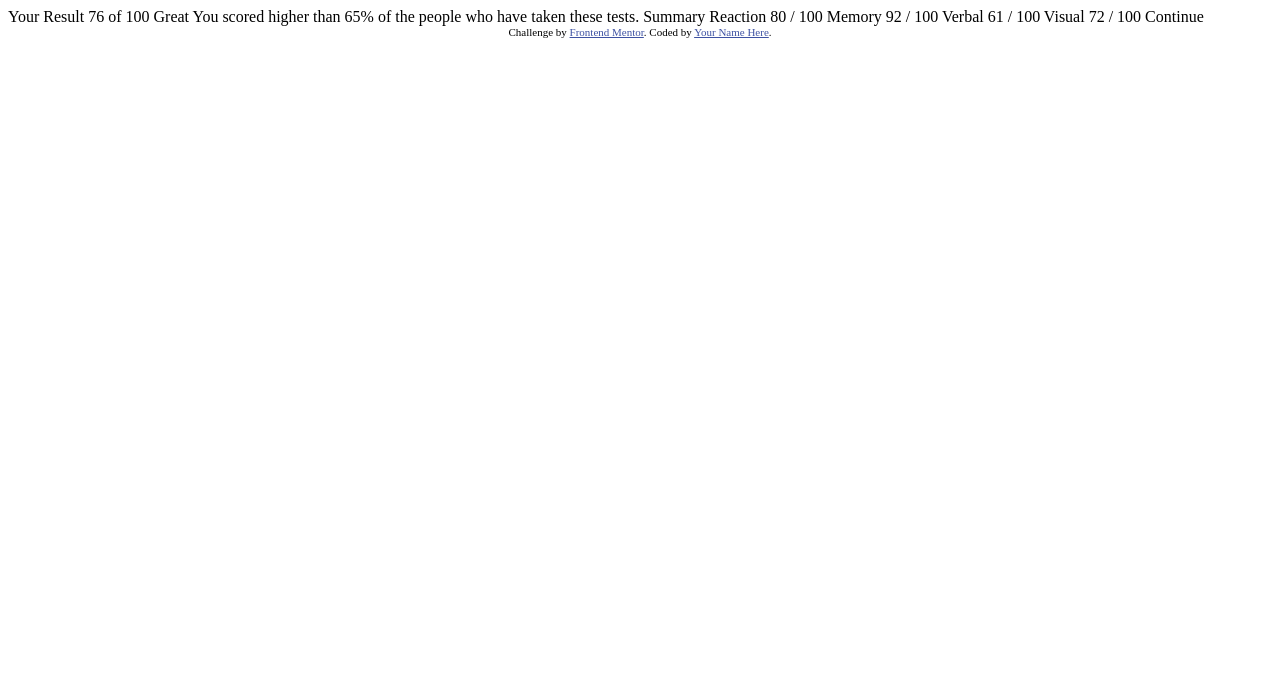
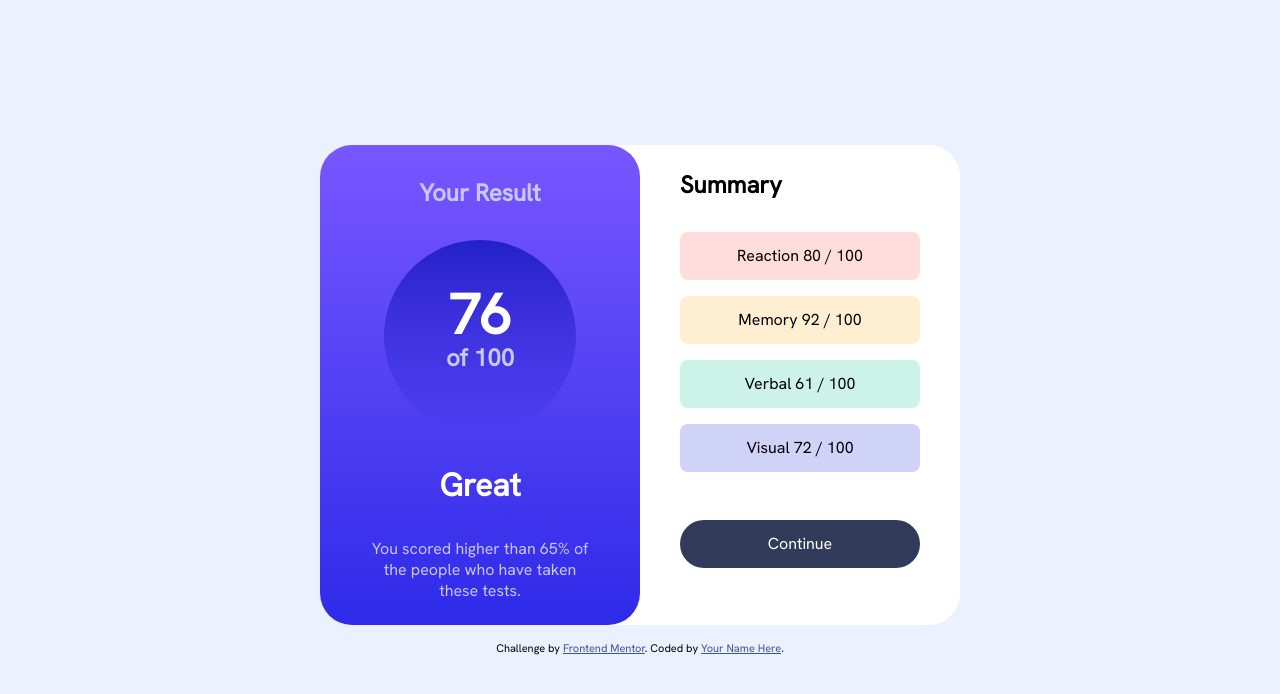
Before and after one commit to tonage72/results-summary-component-main, a plain HTML site: page index.html in a window 1280 px wide. Drawn offline with Linux system fonts and the light colour scheme.

Commit message:
Challenge getting closer.

```diff
--- /dev/null
+++ b/css/styles.css
@@ -0,0 +1,146 @@
+@import url('https://fonts.googleapis.com/css2?family=Hanken+Grotesk&family=Outfit&family=Pacifico&display=swap');
+
+* {
+	margin: 0;
+	padding: 0;
+	box-sizing: border-box;
+}
+
+body {
+	background-color: hsl(221, 100%, 96%);
+	display: flex;
+	flex-flow: column nowrap;
+	align-items: center;
+	justify-content: center;
+	font-family: 'Hanken Grotesk', sans-serif;
+	height: 100vh;
+}
+
+.mainarea {
+	border-radius: 2em;
+	position: relative;
+	background-color: hsl(0, 0%, 100%);
+	width: 40rem;
+	height: 30rem;
+	text-align: center;
+}
+
+.summary {
+	background-color: white;
+	position: absolute;
+	display: flex;
+	flex-flow: column nowrap;
+	justify-content: flex-start;
+	border-radius: 2rem;
+	padding: 1.5rem 0 1.5rem 0;
+	width: 20rem;
+	height: 100%;
+	right: 0;
+	top: 0;
+}
+
+.summary p:first-child {
+	width: 15rem;
+	text-align: start;
+	margin: 0 auto;
+	font-size: 1.5rem;
+	font-weight: 700;
+	margin-bottom: 2rem;
+}
+
+.summary div {
+	border-radius: .5rem;
+	line-height: 3rem;
+	width: 15rem;
+	margin: 0 auto 1rem auto;
+}
+
+.summary div:nth-child(2) {
+	background-color: hsla(0, 100%, 67%, .2);
+}
+
+.summary div:nth-child(3) {
+	background-color: hsla(39, 100%, 56%, .2);
+}
+
+.summary div:nth-child(4) {
+	background-color: hsla(166, 100%, 37%, .2);
+}
+
+.summary div:nth-child(5) {
+	background-color: hsla(234, 85%, 45%, .2);
+}
+
+.summary p:last-child {
+	background-color: hsl(224, 30%, 27%);
+	margin: 0 auto;
+	width: 15rem;
+	color: white;
+	margin-top: 2rem;
+	line-height: 3rem;
+	border-radius: 1.5rem;
+}
+
+.circle {
+	background-color: none;
+	display: grid;
+	place-items: center;
+	justify-content: center;
+	width: 12rem;
+	height: 12rem;
+	border-radius: 50%;
+	margin-left: auto;
+	margin-right: auto;
+	text-align: center;
+	line-height: 2rem;
+	background-image: linear-gradient(to top
+		,hsla(241, 72%, 46%, 0)
+		,hsla(241, 72%, 46%, 1));
+}
+
+.circle p span {
+	font-size: 3.5rem;
+	font-weight: 800;
+	color: white;
+}
+
+.result > p span {
+	font-size: 2rem;
+	font-weight: 700;
+	color:white;
+}
+
+.result p:first-child {
+	font-size: 1.5rem;
+	font-weight: 700;
+}
+
+.result p:nth-child(4) {
+	max-width: 14rem;
+}
+
+.result {
+	padding-top: 2rem;
+	gap: 2rem;
+	border-radius: 2em;
+	background-color: hsl(234, 85%, 45%);
+	display: flex;
+	flex-flow: column nowrap;
+	align-items: center;
+	width: 20rem;
+	height: 30rem;
+	color: hsl(241, 100%, 89%);
+	background-image: linear-gradient(to bottom,
+		hsl(252, 100%, 67%),
+		hsl(241, 81%, 54%));
+}
+
+.attribution {
+	font-size: 11px;
+	text-align: center;
+	margin-top: 1rem;
+}
+
+.attribution a {
+	color: hsl(228, 45%, 44%);
+}
--- a/index.html
+++ b/index.html
@@ -3,42 +3,43 @@
 <head>
   <meta charset="UTF-8">
   <meta name="viewport" content="width=device-width, initial-scale=1.0"> <!-- displays site properly based on user's device -->
-
   <link rel="icon" type="image/png" sizes="32x32" href="./assets/images/favicon-32x32.png">
-
+  <link rel="stylesheet" href="css/styles.css">
   <title>Frontend Mentor | Results summary component</title>
-
-  <!-- Feel free to remove these styles or customise in your own stylesheet 👍 -->
-  <style>
-    .attribution { font-size: 11px; text-align: center; }
-    .attribution a { color: hsl(228, 45%, 44%); }
-  </style>
 </head>
 <body>
-
-  Your Result
-  76
-  of 100
-
-  Great
-  You scored higher than 65% of the people who have taken these tests.
-
-  Summary
-
-  Reaction
-  80 / 100
-
-  Memory
-  92 / 100
-
-  Verbal
-  61 / 100
-
-  Visual
-  72 / 100
-
-  Continue
-
+  <div class="mainarea">
+    <div class="result">
+      <p>
+        Your Result
+      </p>
+      <div class="circle">
+        <p>
+          <span>
+            76
+          </span>
+          <br>
+          of 100
+        </p>
+      </div>
+      <p>
+        <span>
+          Great
+        </span>
+      </p>
+      <p>
+        You scored higher than 65% of the people who have taken these tests.
+      </p>
+    </div>
+    <div class="summary">
+      <p>Summary</p>
+      <div>Reaction 80 / 100</div>
+      <div>Memory 92 / 100</div>
+      <div>Verbal 61 / 100</div>
+      <div>Visual 72 / 100</div>
+      <p>Continue</p>
+    </div>
+  </div>
   <div class="attribution">
     Challenge by <a href="https://www.frontendmentor.io?ref=challenge" target="_blank">Frontend Mentor</a>.
     Coded by <a href="#">Your Name Here</a>.
```
